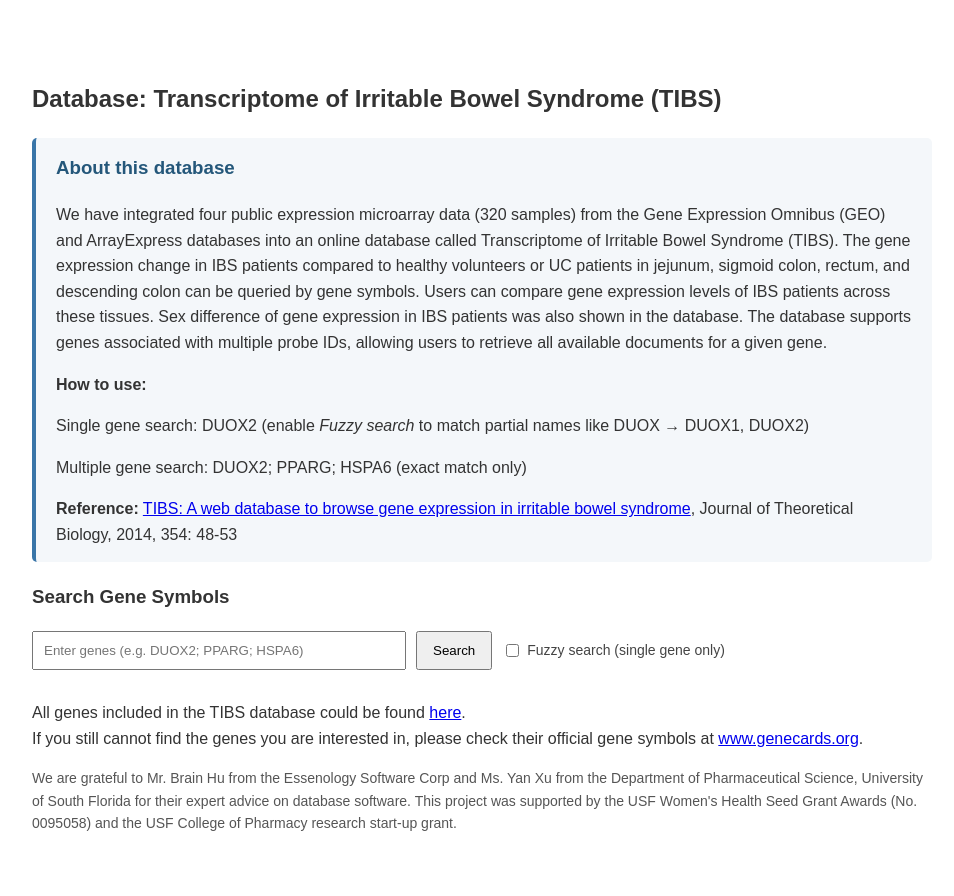
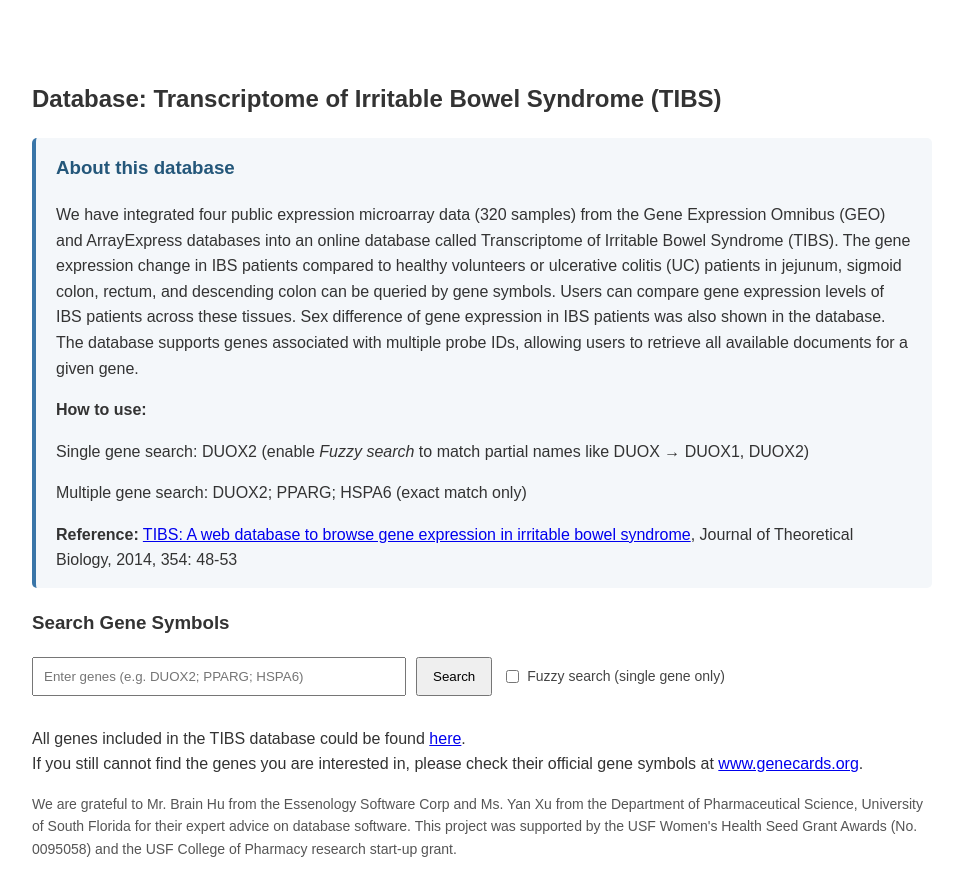
Before and after one commit to chengusf/SEGEL_github, a plain HTML site: page tibs/index.html in a window 1280 px wide. Shown: the whole page, without its empty margins (158-1112 px from the left). Drawn offline with nearby package versions, Linux system fonts and the light colour scheme.

Commit message:
Update index.html

```diff
--- a/tibs/index.html
+++ b/tibs/index.html
@@ -74,7 +74,7 @@ body {
 <div class="summary">
     <h3>About this database</h3>
     <p>
-    We have integrated four public expression microarray data (320 samples) from the Gene Expression Omnibus (GEO) and ArrayExpress databases into an online database called Transcriptome of Irritable Bowel Syndrome (TIBS). The gene expression change in IBS patients compared to healthy volunteers or UC patients in jejunum, sigmoid colon, rectum, and descending colon can be queried by gene symbols. Users can compare gene expression levels of IBS patients across these tissues. Sex difference of gene expression in IBS patients was also shown in the database. The database supports genes associated with
+    We have integrated four public expression microarray data (320 samples) from the Gene Expression Omnibus (GEO) and ArrayExpress databases into an online database called Transcriptome of Irritable Bowel Syndrome (TIBS). The gene expression change in IBS patients compared to healthy volunteers or ulcerative colitis (UC) patients in jejunum, sigmoid colon, rectum, and descending colon can be queried by gene symbols. Users can compare gene expression levels of IBS patients across these tissues. Sex difference of gene expression in IBS patients was also shown in the database. The database supports genes associated with
     multiple probe IDs, allowing users to retrieve
     all available documents for a given gene.
     </p>
```
